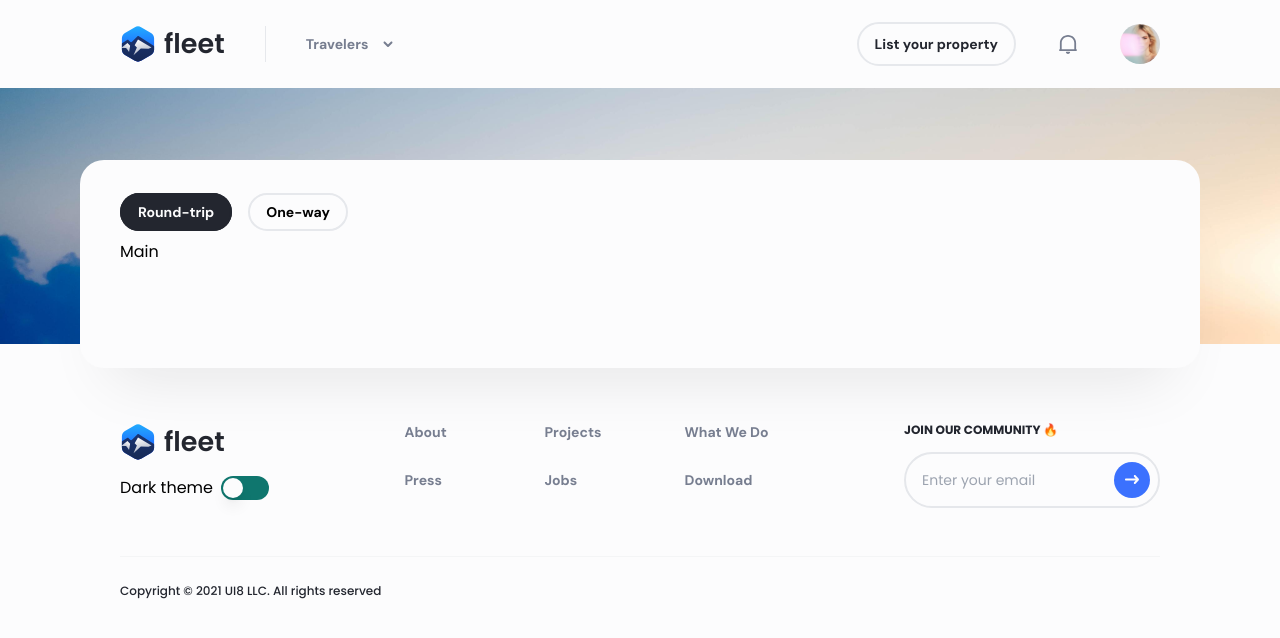
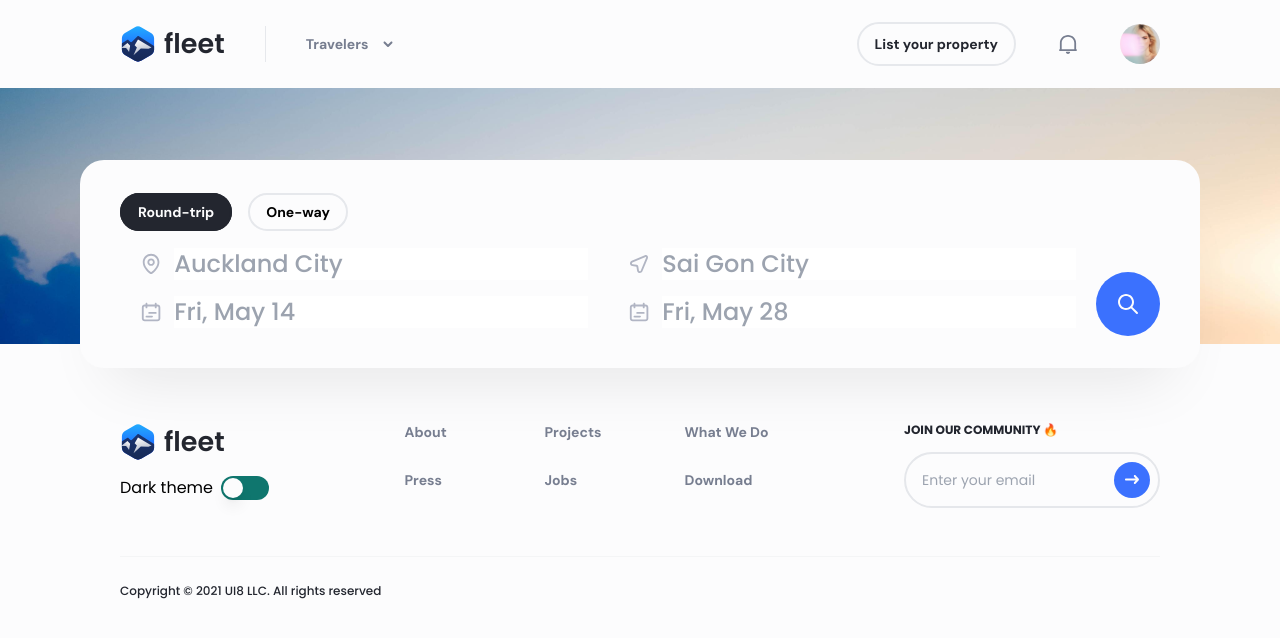
Before and after one commit to hasanlashgari01/fleet-react, a React (Vite) app: page /flight-trip in a window 1280 px wide. Shown: the top 638 px of the page. Built offline with nearby package versions, Linux system fonts and the light colour scheme.

Commit message:
main search box

```diff
--- a/index.html
+++ b/index.html
@@ -902,6 +902,20 @@
                     fill="#777E91"
                 />
             </symbol>
+            <symbol id="location" viewBox="0 0 24 24" fill="none" xmlns="http://www.w3.org/2000/svg">
+                <path
+                    fill-rule="evenodd"
+                    clip-rule="evenodd"
+                    d="M16.6415 16.2445C18.0423 14.3001 19 12.1631 19 10C19 6.13401 15.866 3 12 3C8.13401 3 5 6.13401 5 10C5 12.1631 5.95769 14.3001 7.35846 16.2445C8.74868 18.1742 10.4581 19.7503 11.6769 20.7485C11.8768 20.9122 12.1232 20.9122 12.3231 20.7485C13.5419 19.7503 15.2513 18.1742 16.6415 16.2445ZM13.5904 22.2957C16.1746 20.1791 21 15.4917 21 10C21 5.02944 16.9706 1 12 1C7.02944 1 3 5.02944 3 10C3 15.4917 7.82537 20.1791 10.4096 22.2957C11.3466 23.0631 12.6534 23.0631 13.5904 22.2957Z"
+                    fill="currentColor"
+                />
+                <path
+                    fill-rule="evenodd"
+                    clip-rule="evenodd"
+                    d="M12 8C10.8954 8 10 8.89543 10 10C10 11.1046 10.8954 12 12 12C13.1046 12 14 11.1046 14 10C14 8.89543 13.1046 8 12 8ZM8 10C8 7.79086 9.79086 6 12 6C14.2091 6 16 7.79086 16 10C16 12.2091 14.2091 14 12 14C9.79086 14 8 12.2091 8 10Z"
+                    fill="currentColor"
+                />
+            </symbol>
         </svg>
         <div id="root"></div>
         <div>
--- a/src/components/FlightSearchBox/Index.jsx
+++ b/src/components/FlightSearchBox/Index.jsx
@@ -2,13 +2,13 @@ import Background from "./Background";
 import Navigation from "./Navigation";
 import Main from "./Main";
 
-const Index = () => {
+const Index = ({ children }) => {
     return (
         <div className="relative h-[375px] lg:h-64 flex justify-center spcae-wrapper__x">
             <Background image="/src/assets/images/hero/flight-round.jpg" />
             <div className="w-full h-[280px] lg:h-52 self-end -mb-8 lg:-mb-6 p-5 lg:p-10 bg-neutral-8 shadow-modal rounded-3xl z-10">
                 <Navigation />
-                <Main />
+                <Main>{children}</Main>
             </div>
         </div>
     );
--- /dev/null
+++ b/src/components/FlightSearchBox/Input.jsx
@@ -0,0 +1,14 @@
+import React from "react";
+
+const Input = ({ icon, placeholder }) => {
+    return (
+        <div className="flex flex-1 items-center gap-x-3 p-2 lg:py-2 lg:px-5 2xl:py-5">
+            <svg className="hidden xs:inline-block w-6 h-6 text-neutral-5">
+                <use href={`#${icon}`}></use>
+            </svg>
+            <input type="text" placeholder={placeholder} className="w-full font-PoppinsMedium text-2xl text-neutral-2 border-none outline-none" />
+        </div>
+    );
+};
+
+export default Input;
--- a/src/components/FlightSearchBox/Main.jsx
+++ b/src/components/FlightSearchBox/Main.jsx
@@ -1,7 +1,20 @@
 import React from "react";
+import Input from "./Input";
 
-const Main = () => {
-    return <div className="mt-4">Main</div>;
+const Main = ({ children }) => {
+    return (
+        <div className="relative grid lg:grid-cols-2 2xl:grid-cols-4 items-end mt-4 pr-16">
+            <Input icon="location" placeholder="Auckland City" />
+            <Input icon="location-arrow" placeholder="Sai Gon City" />
+            <Input icon="calendar" placeholder="Fri, May 14" />
+            {children}
+            <button className="absolute right-0 flex justify-center items-center w-16 h-16 bg-primary-1 outline-none rounded-full cursor-none lg:cursor-pointer">
+                <svg className="w-6 h-6 text-neutral-8">
+                    <use href="#search"></use>
+                </svg>
+            </button>
+        </div>
+    );
 };
 
 export default Main;
--- a/src/pages/FlightRoundTrip/Index.jsx
+++ b/src/pages/FlightRoundTrip/Index.jsx
@@ -1,9 +1,12 @@
 import { FlightSearchBox } from "../../components/FlightSearchBox/Index";
+import Input from "../../components/FlightSearchBox/Input";
 
 const Index = () => {
     return (
         <>
-            <FlightSearchBox />
+            <FlightSearchBox>
+                <Input icon="calendar" placeholder="Fri, May 28" />
+            </FlightSearchBox>
         </>
     );
 };
```
